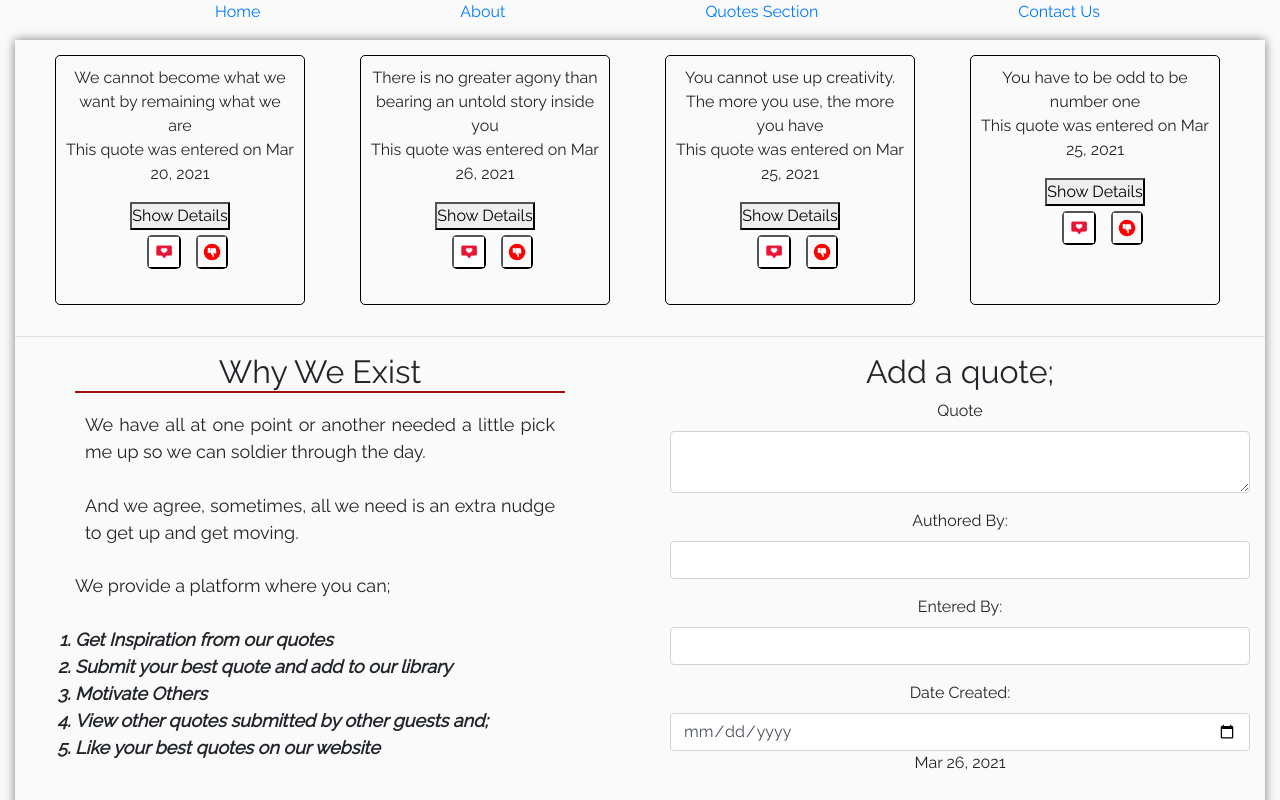
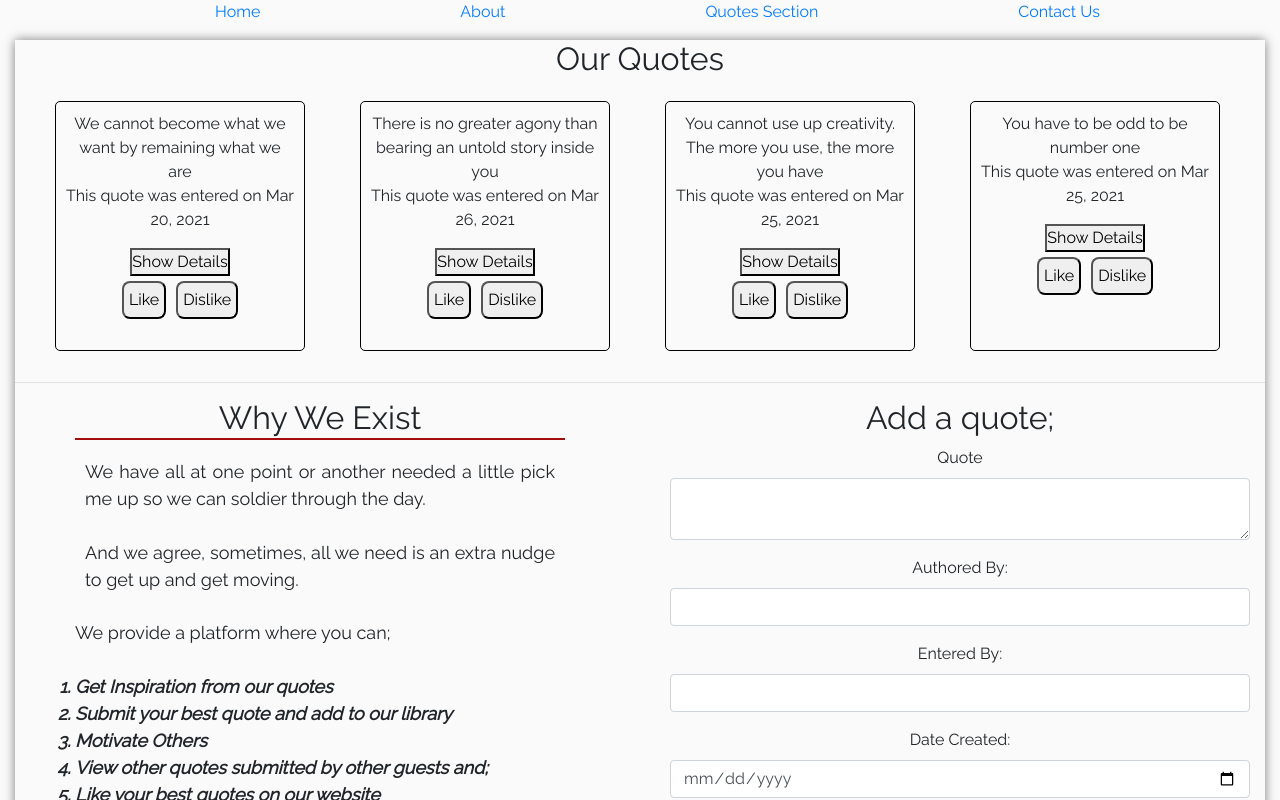
Before and after one commit to Alice-Githui/Quotes-App, an Angular app: page / in a window 1280 px wide. Shown: the top 800 px of the page. Built offline with nearby package versions, Linux system fonts and the light colour scheme.

Commit message:
Add the like and dislike component in the App

```diff
--- a/src/app/app.module.ts
+++ b/src/app/app.module.ts
@@ -12,6 +12,7 @@ import { DateCountPipe } from './date-count.pipe';
 import { LikeanddislikeDirective } from './likeanddislike.directive';
 import { LandingPageComponent } from './landing-page/landing-page.component';
 import { FooterComponent } from './footer/footer.component';
+import { LikeAndDislikeComponent } from './like-and-dislike/like-and-dislike.component';
 
 
 @NgModule({
@@ -23,7 +24,8 @@ import { FooterComponent } from './footer/footer.component';
     DateCountPipe,
     LikeanddislikeDirective,
     LandingPageComponent,
-    FooterComponent
+    FooterComponent,
+    LikeAndDislikeComponent
   ],
   imports: [
     BrowserModule,
--- a/src/app/landing-page/landing-page.component.css
+++ b/src/app/landing-page/landing-page.component.css
@@ -10,6 +10,7 @@
     background-color: rgb(165, 12, 12);
     width: 100px;
     text-transform: uppercase;
+    color: white;
 }
 .get-started{
     margin-left: 2em;
--- /dev/null
+++ b/src/app/like-and-dislike/like-and-dislike.component.css
@@ -0,0 +1,5 @@
+button{
+    margin: 5px;
+    padding: 5px;
+    border-radius: 8px;
+}
--- /dev/null
+++ b/src/app/like-and-dislike/like-and-dislike.component.html
@@ -0,0 +1,3 @@
+
+<button (click) = 'likeButtonClick(true)'>Like</button>
+<button (click) = 'dislikeButtonClick()'>Dislike</button>
--- /dev/null
+++ b/src/app/like-and-dislike/like-and-dislike.component.ts
@@ -0,0 +1,24 @@
+import { Component, Input, OnInit, Output, EventEmitter} from '@angular/core';
+import { QuotesList } from '../quotes-list';
+
+@Component({
+  selector: 'app-like-and-dislike',
+  templateUrl: './like-and-dislike.component.html',
+  styleUrls: ['./like-and-dislike.component.css']
+})
+export class LikeAndDislikeComponent implements OnInit {
+
+  @Input() quote: QuotesList;
+  @Output() likeQuote = new EventEmitter<boolean>()
+
+  likeButtonClick(liked:boolean){
+    this.likeQuote.emit(liked)
+
+  }
+
+  constructor() { }
+
+  ngOnInit(): void {
+  }
+
+}
--- a/src/app/likeanddislike.directive.ts
+++ b/src/app/likeanddislike.directive.ts
@@ -1,12 +1,10 @@
-import { Directive, ElementRef } from '@angular/core';
+import { Directive} from '@angular/core';
 
 @Directive({
   selector: '[appLikeanddislike]'
 })
 export class LikeanddislikeDirective {
 
-  constructor(private elem:ElementRef) {
-    this.elem.nativeElement.style.textDecoration='click'
-  }
+  constructor() { }
 
 }
--- a/src/app/quotes/quotes.component.html
+++ b/src/app/quotes/quotes.component.html
@@ -2,6 +2,7 @@
     <app-landing-page></app-landing-page>
 
     <div id="body">
+        <h2>Our Quotes</h2>
         <div id="body-tags">
              <div *ngFor = 'let quote of quotes; let i= index' class="list-item">
                   <li> {{quote.narration}}
@@ -10,14 +11,7 @@
 
                      <button (click) = "showDetails(i)">Show Details</button>
                      <br>
-                     <button appLikeanddislike class="button-img">
-                     <img [src] = "url" >
-                     </button>
-                     <!-- <small>0</small> -->
-                     <button appLikeanddislike class="button-img">
-                     <img [src] = "lru" >
-                     </button>
-                      <!-- <small>0</small>  -->
+                        <app-like-and-dislike (likeQuote) = 'quoteLiked($event, i)'></app-like-and-dislike>
                          <app-quotes-details *ngIf=quote.showAuthor [quote]= 'quote' (isComplete) = 'deleteQuote($event, (i))'></app-quotes-details>
                    </li>
 
--- a/src/app/quotes/quotes.component.ts
+++ b/src/app/quotes/quotes.component.ts
@@ -43,6 +43,7 @@ export class QuotesComponent implements OnInit {
     }
   }
 
+
   constructor() { }
 
   ngOnInit(): void {
```
Also changed, not shown: 1 other file (tests, documents, lock files or other folders).
